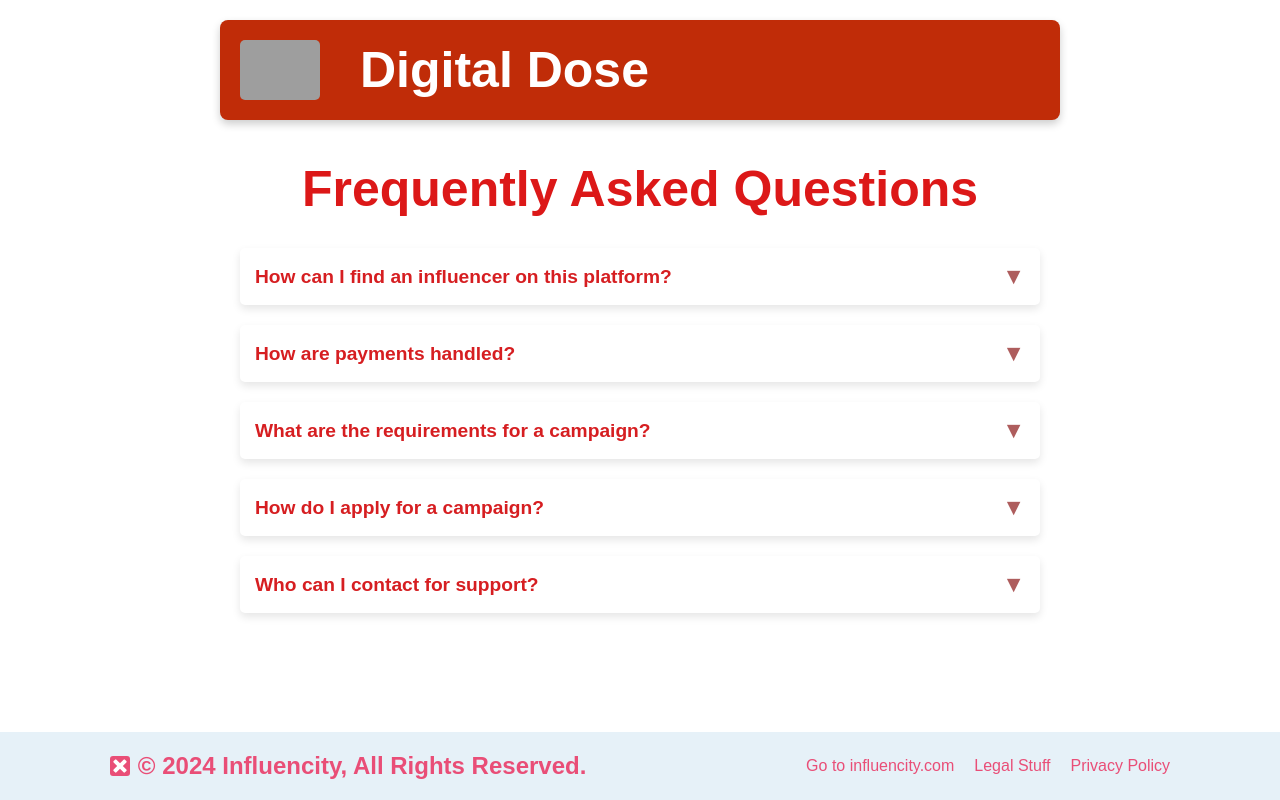
After one commit to Ompalve62/INSTA-INSIGHTS-, a Django app: template scrapping/templates/faq.html in a window 1280 px wide. The commit adds this page. Run offline with Django 4.2, Linux system fonts and the light colour scheme; the template is opened without the code that fills it, so the values that code supplies are empty; grey boxes are pictures that could not be loaded.

Commit message:
sriramCommit

```diff
--- /dev/null
+++ b/scrapping/templates/faq.html
@@ -0,0 +1,299 @@
+<!DOCTYPE html>
+<html>
+<head>
+    <title>Digital Dose & FAQ - Influencer Application & Footer Example</title>
+    <style>
+        /* General Styles */
+        body {
+            font-family: Arial, sans-serif;
+            margin: 0;
+            padding: 20px;
+            display: flex;
+            flex-direction: column;
+            align-items: center;
+            background-color: white;
+            justify-content: space-between;
+        }
+
+        .box {
+            width: 800px;
+            padding: 20px;
+            display: flex;
+            align-items: center;
+            background-color: #c02c08;
+            border-radius: 8px;
+            box-shadow: 0 4px 8px rgba(0, 0, 0, 0.2);
+            margin-bottom: 40px;
+        }
+
+        .box img {
+            height: 60px;
+            margin-right: 40px;
+            border-radius: 5px;
+        }
+
+        h1 {
+            font-size: 50px;
+            margin: 0;
+            color: white;
+        }
+
+        p {
+            font-size: 16px;
+            margin-top: 8px;
+            color: #666;
+        }
+
+        /* FAQ Section Styles */
+        .faq-container {
+            max-width: 800px;
+            width: 100%;
+            margin: auto;
+        }
+
+        .faq-container h1 {
+            color: rgb(220, 24, 24);
+            text-align: center;
+            margin-bottom: 30px;
+        }
+
+        .faq-section {
+            margin-bottom: 20px;
+            padding: 15px;
+            border-radius: 5px;
+            background-color: white;
+            box-shadow: 0px 4px 8px rgba(0, 0, 0, 0.1);
+        }
+
+        .question {
+            font-size: 1.2em;
+            font-weight: bold;
+            color: rgb(214, 30, 33);
+            cursor: pointer;
+            display: flex;
+            align-items: center;
+            justify-content: space-between;
+        }
+
+        .answer {
+            display: none;
+            padding-top: 10px;
+            color: black;
+        }
+
+        .faq-section.open .answer {
+            display: block;
+        }
+
+        .toggle-icon {
+            font-size: 1.2em;
+            color: rgb(174, 93, 93);
+            transition: transform 0.3s;
+        }
+
+        .faq-section.open .toggle-icon {
+            transform: rotate(180deg);
+        }
+
+        /* Footer styling */
+        footer {
+            width: 100%;
+            padding: 20px;
+            background-color: #e6f1f8;
+            display: flex;
+            align-items: center;
+            justify-content: space-around;
+            color: #666;
+            font-size: 14px;
+            margin-top: 40px;
+            position: fixed;
+            bottom: 0;
+        }
+
+        /* Logo styling */
+        .logo {
+            display: flex;
+            align-items: center;
+            color: #e94e77;
+            font-size: 24px;
+            font-weight: bold;
+        }
+
+        .logo-symbol {
+            width: 20px;
+            height: 20px;
+            background-color: #e94e77;
+            display: inline-block;
+            border-radius: 3px;
+            margin-right: 8px;
+            position: relative;
+        }
+        .logo-symbol::before, .logo-symbol::after {
+            content: "";
+            position: absolute;
+            background-color: white;
+            border-radius: 1px;
+        }
+
+        .logo-symbol::before {
+            width: 4px;
+            height: 16px;
+            top: 2px;
+            left: 8px;
+            transform: rotate(45deg);
+        }
+
+        .logo-symbol::after {
+            width: 4px;
+            height: 16px;
+            top: 2px;
+            left: 8px;
+            transform: rotate(-45deg);
+        }
+        .footer-links {
+            display: flex;
+            gap: 20px;
+        }
+
+        .footer-links a {
+            text-decoration: none;
+            color: #e94e77;
+            font-size: 1rem;
+        }
+
+        .footer-links a:hover {
+            text-decoration: underline;
+        }
+    </style>
+</head>
+<body>
+
+
+    <div class="box">
+        <img src="https://s3-alpha-sig.figma.com/img/1956/a201/e1a1cf56ef437ee13ea1e7bb5a245a24?Expires=1730678400&Key-Pair-Id=APKAQ4GOSFWCVNEHN3O4&Signature=ReQ9-yjYQUxIoSUg~qqyuLKc81MjxCjrmBn3lcjh6CAJgIDDH4OKsEaiozFG1SOG~38NdeYZXbRNXyJdf25JdVoPJ1XY81sLtiytMJNGKC88pDPTu-WwSj9dTnhUOTruToYWlMVqqNHik3wCDPVSbt7UkPzAqmFCuF8WZBjPhRD2pxJ1yzqDxgCSkxtL-Ag8Cjl2nNDVvhddGH7LiyC4YRzF~JB0z-PmtoezPGiTFOHr-R47Imrh6HhZG0be85hLrEsGdyN6CJjObWmtOBzRERp902b8jtp1USSQJGH-hmVR1evlXdhGS8mz9pojK-9x8w2GVglNm615MAUmJdc24A__" >
+        <h1>Digital Dose</h1>
+    </div>
+
+
+        <div class="faq-container">
+            <h1>Frequently Asked Questions</h1>
+
+            <div class="faq-section">
+                <div class="question" onclick="toggleAnswer(this)">
+                    <span>How can I find an influencer on this platform?</span>
+                    <span class="toggle-icon">&#x25BC;</span>
+                </div>
+                <div class="answer">
+                    <p>Use Search and Hashtags: "Search for keywords or hashtags relevant to your niche. Influencers often use popular or niche-specific hashtags to reach their target audience".<br>
+                        Look at Engagement: "Influencers usually have higher engagement rates (likes, comments, shares) rather than just a large follower count. Look at their interactions to see if their followers are engaged and interested".<br>
+                        Use Influencer Discovery Tools: "Many platforms, like Instagram and Twitter, have influencer discovery tools. Additionally, there are external tools (like BuzzSumo, HypeAuditor) designed to help you find influencers based on location, category, or follower count".<br>
+                        Check Collaboration History: "Often, influencers have a history of collaborations or brand partnerships. This indicates experience and reliability in promoting products or services".<br>
+                        Evaluate Content Quality: "Look for influencers whose content style, tone, and visual quality align with your brand's message".
+                    </p>
+                </div>
+            </div>
+
+            <div class="faq-section">
+                <div class="question" onclick="toggleAnswer(this)">
+                    <span>How are payments handled?</span>
+                    <span class="toggle-icon">&#x25BC;</span>
+                </div>
+                <div class="answer">
+                    <p>Direct Bank Transfers or Wire Transfers: "Most companies or brands transfer funds directly to the influencer's bank account, especially for large payments or when working internationally. Secure processing ensures funds reach the right recipient".<br>
+                        PayPal or Digital Wallets: "For fast, easy transfers, brands and influencers often use digital payment services like PayPal, Venmo, or Wise, which are ideal for smaller payments or recurring collaborations".<br>
+                        Escrow Services: "Some platforms offer escrow services that hold funds until the influencer fulfills their part of the agreement. This method is secure, ensuring that payments are only released upon satisfactory completion of work".<br>
+                        Platform Payment Systems: "If the influencer is part of a platform or marketplace (like Upwork or Fiverr), payments may be handled through the platform's payment system, with fees and taxes deducted automatically".<br>
+                        Contracts and Invoices: "Payments are usually made according to terms outlined in a contract or agreement, with invoices submitted after the work is complete or based on the payment schedule" (e.g., 50% upfront, 50% on completion).
+                    </p>
+                </div>
+            </div>
+
+
+            <div class="faq-section">
+                <div class="question" onclick="toggleAnswer(this)">
+                    <span>What are the requirements for a campaign?</span>
+                    <span class="toggle-icon">&#x25BC;</span>
+                </div>
+                <div class="answer">
+                    <p>Clear Goals and Objectives: "Define what you want to achieve (e.g., brand awareness, lead generation, sales). Clear goals guide campaign strategy and measurement".<br>
+
+                        Target Audience: "Identify your audience demographics, interests, and behaviors. Knowing your target helps craft messages and select the right platforms".<br>
+
+                        Budget: "Establish a budget for content creation, influencer fees, ads, and any additional resources. This affects the scale, reach, and resources available for the campaign".<br>
+
+                        Messaging and Content Plan: "Create a core message that resonates with the audience and aligns with your brand. Develop a content calendar with specific posts, visuals, or videos planned out in advance".<br>
+
+                        Platform Selection: "Choose the right platforms based on where your audience spends their time. Platforms vary in format"(e.g., Instagram for visuals, LinkedIn for professionals).</p>
+                </div>
+            </div>
+
+            <div class="faq-section">
+                <div class="question" onclick="toggleAnswer(this)">
+                    <span>How do I apply for a campaign?</span>
+                    <span class="toggle-icon">&#x25BC;</span>
+                </div>
+                <div class="answer">
+                    <p>Find Campaign Opportunities: "Look on influencer marketing platforms (like Upfluence, AspireIQ, or TRIBE), social media groups, or directly on brand websites. Some brands post open applications for influencer campaigns".<br>
+
+                        Prepare Your Media Kit: "Create a media kit showcasing your follower count, engagement rate, past successful collaborations, and demographics. This helps brands see your fit and value for their campaign".<br>
+
+                        Reach Out with a Proposal: "If a brand hasnt posted an open campaign, contact them directly through their website or social media. Craft a short, personalized pitch explaining why you're a great fit and how you can add value to their campaign".<br>
+
+                        Complete the Application Form: "For campaigns that require formal applications, fill out any forms thoroughly. Provide required details like your social media handles, audience demographics, and previous campaign results if requested".<br>
+
+                        Showcase Your Work Samples: "Brands often want to see examples of past content. Share links to posts or stories that align with their campaign style or message".<br>
+
+                        Negotiate Terms: "If you're selected, discuss deliverables, timelines, and compensation. Ensure the campaign terms are clear and align with your expectations before committing".<br>
+
+                        Sign the Contract: "Once both sides agree, sign a contract detailing your responsibilities, deadlines, and payment terms to ensure all obligations are clear".</p>
+                </div>
+            </div>
+
+
+            <div class="faq-section">
+                <div class="question" onclick="toggleAnswer(this)">
+                    <span>Who can I contact for support?</span>
+                    <span class="toggle-icon">&#x25BC;</span>
+                </div>
+                <div class="answer">
+                    <p>Customer Support Team: "Most platforms and brands have a dedicated customer support team accessible via email, live chat, or phone. Look for a "Contact Us" or "Help" section on the platform or brand website to find the right channels".<br>
+
+                        Account Manager or Campaign Coordinator: "If you're already involved in a campaign, contact your designated account manager or campaign coordinator. They can help resolve campaign-specific issues or provide guidance on deliverables".<br>
+
+                        Influencer Platform Support: "For campaigns managed on influencer platforms (like AspireIQ or Upfluence), use the platform's support options. These often include help centers, FAQ sections, and direct support tickets to assist with technical or campaign questions".<br>
+
+                        Social Media Channels: "Some brands and platforms provide support through social media channels like Twitter, Instagram, or Facebook. Messaging them directly on these platforms can sometimes result in quick responses".<br>
+
+                        FAQ or Help Center: ""Many platforms and brands offer a detailed FAQ or help center where you can find answers to common questions and troubleshooting guides".<br>
+
+                        Community Groups or Forums: "Online groups, forums, or communities for influencers can be helpful if you're facing a general issue. Other influencers might have encountered similar challenges and can share advice".<br>
+                        Email : support@digitaldose.in
+                     </p>
+                </div>
+            </div>
+
+        </div>
+
+
+
+    <footer>
+
+        <div class="logo">
+            <div class="logo-symbol"></div>
+            © 2024 Influencity, All Rights Reserved.
+        </div>
+
+        <div class="footer-links">
+            <a href="#">Go to influencity.com</a>
+            <a href="#">Legal Stuff</a>
+            <a href="#">Privacy Policy</a>
+        </div>
+    </footer>
+
+    <script>
+        function toggleAnswer(element) {
+            element.parentElement.classList.toggle('open');
+        }
+    </script>
+</body>
+</html>
--- a/scrapping/templates/influencers.html
+++ b/scrapping/templates/influencers.html
@@ -55,8 +55,9 @@
             grid-template-columns: 1fr 1fr;
             gap: 50px;
             width: 100%;
+
             /* margin-left: -50px; */
-            /* max-width: 1000px; */
+            /* min-width: 1500px; */
             /* padding-top: 50px; */
         }
         .card {
@@ -65,6 +66,8 @@
             box-shadow: 0px 4px 8px rgba(0, 0, 0, 0.1);
             padding: 30px;
             text-align: center;
+            width: 100%;
+            box-sizing: border-box;
         }
         .title {
             font-size: 1.2em;
```
Also changed, not shown: scrapping/templates/base.html (+8 -3 lines), scrapping/db.sqlite3.
